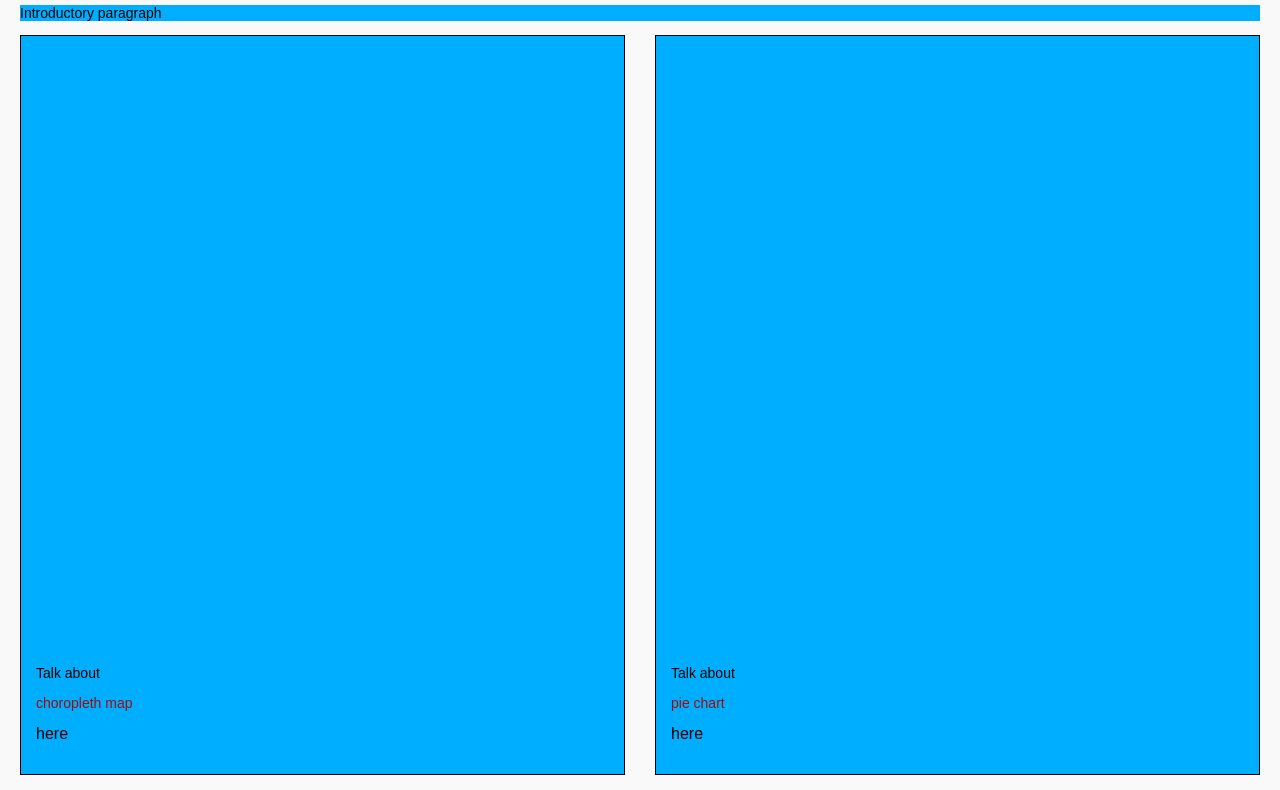
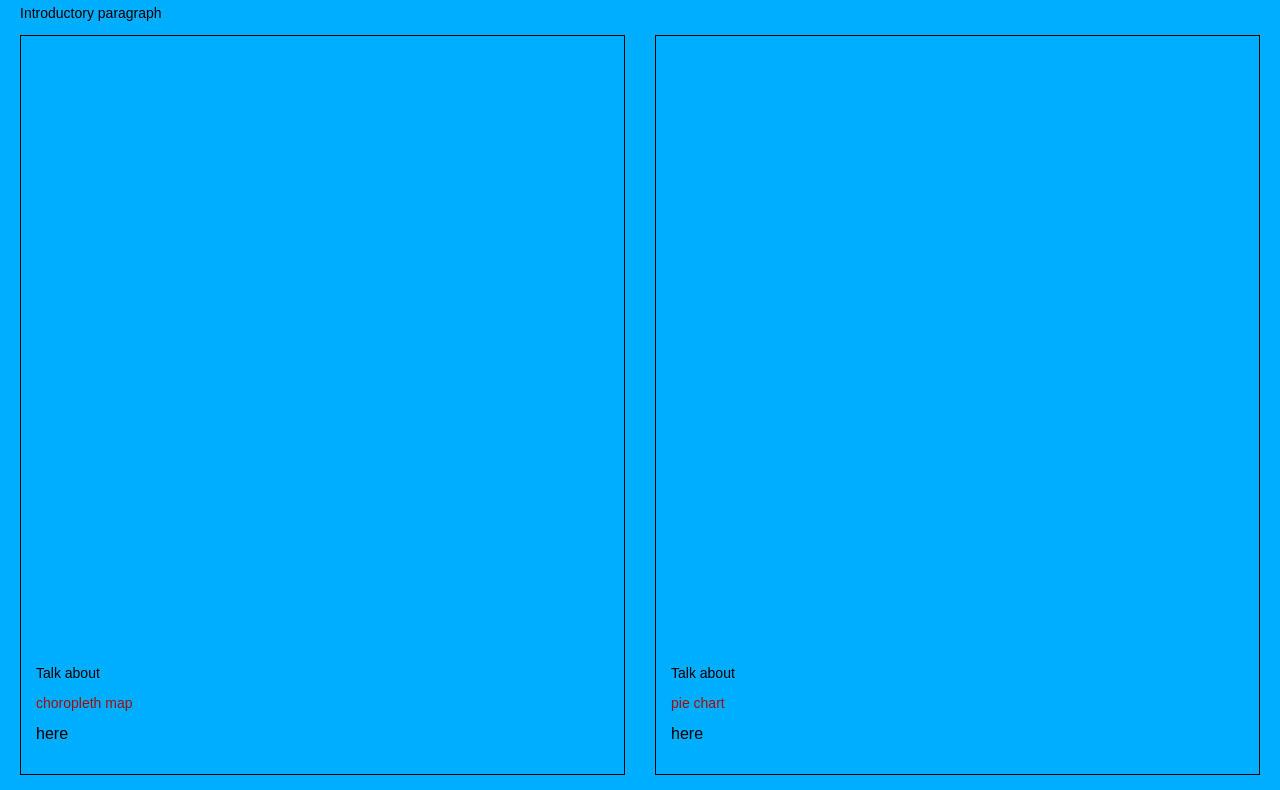
Before and after one commit to nbetro5/fit3179-dv2, a plain HTML site: page index.html in a window 1280 px wide. Shown: the part 275-1065 px from the top of the page. Drawn offline with nearby package versions, Linux system fonts and the light colour scheme; a script that the page names is missing.

Commit message:
html fixes

```diff
--- a/index.html
+++ b/index.html
@@ -7,7 +7,7 @@
     body {
       font-family: Arial, sans-serif;
       margin: 20px;
-      background-color:#f9f9f9;
+      background-color:#00aeff;
     }
 
     h1 {
```
